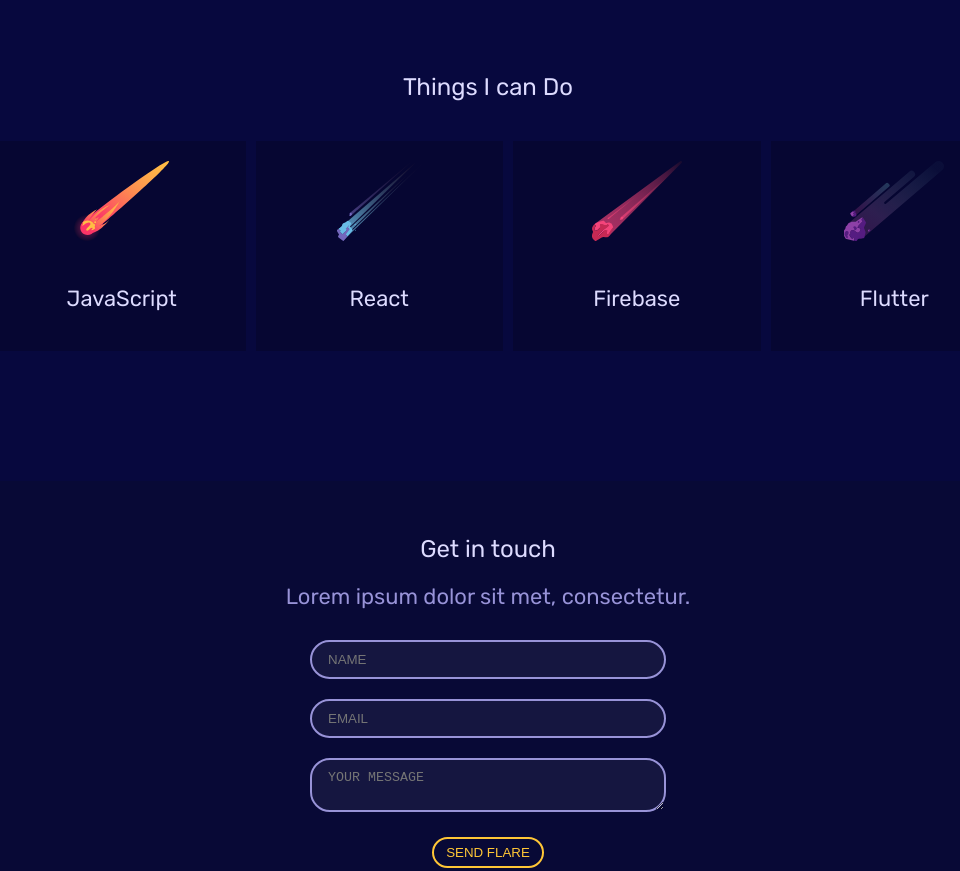
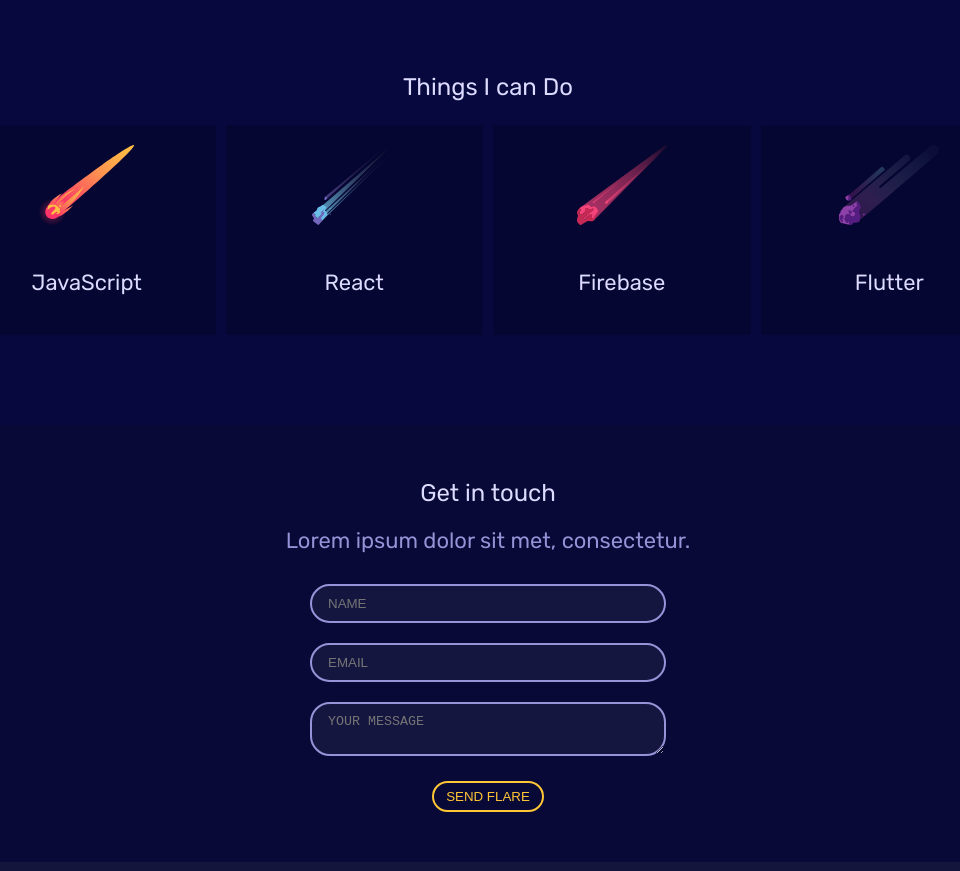
Before and after one commit to liviawelschinger/mobile-first-website, a plain HTML site: page index.html in a window 1280 px wide. Shown: the part 1520-2391 px from the top of the page, without its empty margins (152-1112 px from the left). Drawn offline with Linux system fonts and the light colour scheme.

Commit message:
Changed grid for mobile styles using border-box for box-sizing

```diff
--- a/css/main.css
+++ b/css/main.css
@@ -91,6 +91,9 @@ h4 {
   grid-template-columns: repeat(8, 1fr);
   gap: 10px;
   overflow-x: hidden;
+  /* The CSS box-sizing property allows us to include the padding and border in an element's total width and height.*/
+  box-sizing: border-box;
+  padding: 0;
 }
 
 /* MENU STYLES */
@@ -313,10 +316,6 @@ h4 {
   margin: 10px auto;
 }
 
-ul {
-  margin: 40px 0;
-}
-
 #skills li {
   background: rgba(0,0,0,0.2);
   grid-column: span 4;
@@ -504,7 +503,7 @@ footer img {
   }
 
   #skills ul {
-    margin: 40px auto;
+   padding: 0;
   }
 
   #skills li {
```
